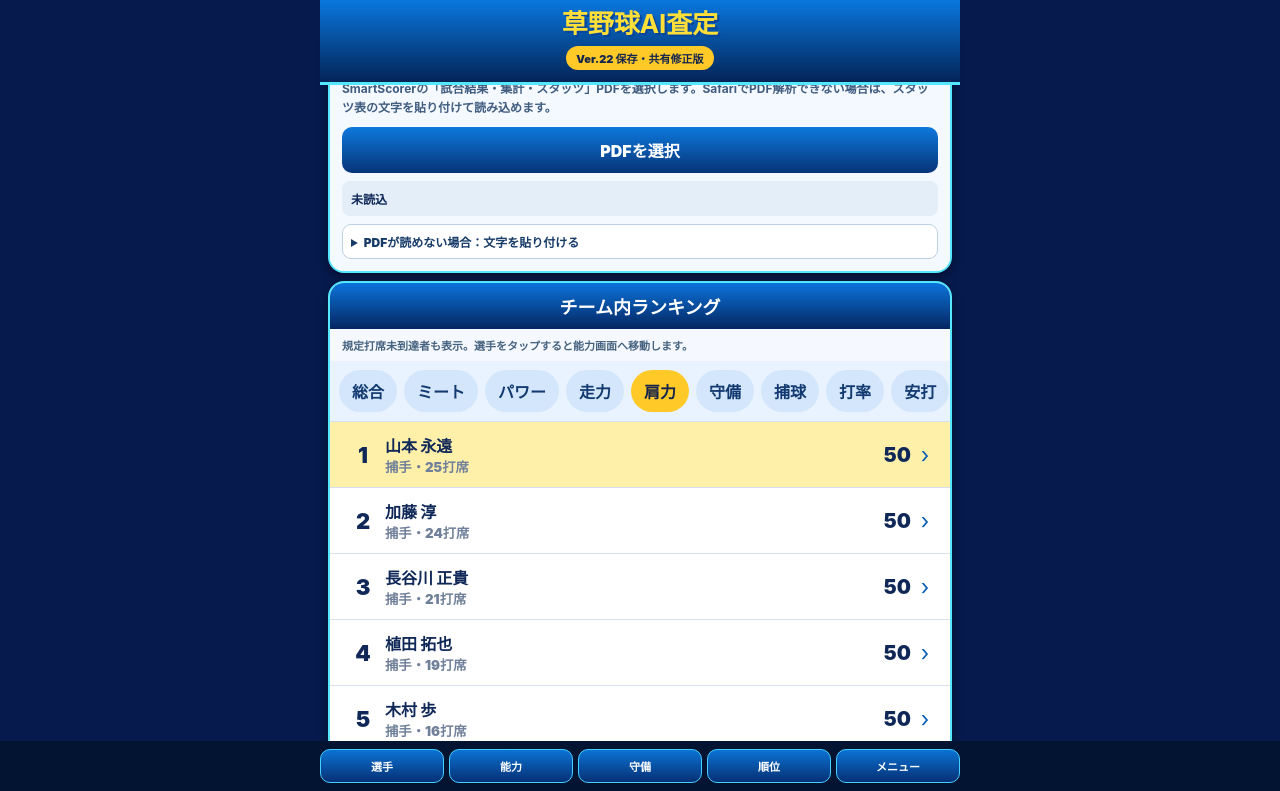
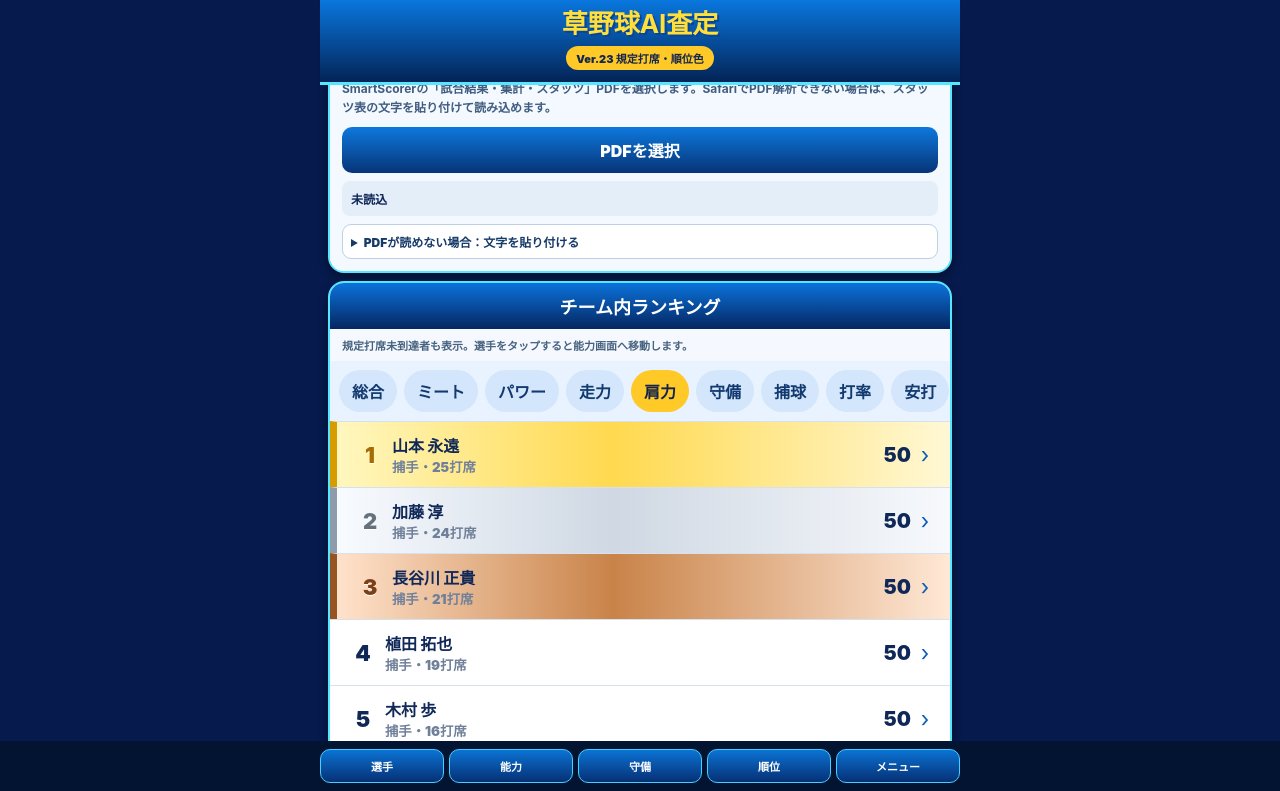
Before and after one commit to yongyuanshanben99-cell/kusayakyu-ai, a plain HTML site: page index.html in a window 1280 px wide. Both pictures are taken after a click on the element 640 px from the left and 2788 px from the top of the page. Shown: the part 2397-3188 px from the top of the page. Drawn offline with Linux system fonts and the light colour scheme.

Commit message:
Add files via upload

```diff
--- a/index.html
+++ b/index.html
@@ -4,8 +4,8 @@
 <meta charset="utf-8">
 <meta name="viewport" content="width=device-width,initial-scale=1,viewport-fit=cover">
 <meta name="theme-color" content="#061a4d">
-<link rel="manifest" href="./manifest.webmanifest?v=22">
-<title>草野球AI査定 Ver.22</title>
+<link rel="manifest" href="./manifest.webmanifest?v=23">
+<title>草野球AI査定 Ver.23</title>
 <style>
 :root{--navy:#061a4d;--blue:#086bd3;--cyan:#55e7ff;--gold:#ffc928;--panel:#eef6ff}
 *{box-sizing:border-box}
@@ -104,11 +104,42 @@ repeating-linear-gradient(100deg,#58bd48 0 26px,#4eaf42 26px 52px)}
 .share-note{padding:9px;border-radius:8px;background:#e5effa;color:#49627e;font-size:11px;font-weight:800;line-height:1.5}
 #shareData{background:linear-gradient(#20a86a,#087947)}
 
+
+.rank-row.rank-gold{
+  background:linear-gradient(90deg,#fff7bf,#ffd94f 45%,#fff8d5);
+  border-left:7px solid #d79d00;
+}
+.rank-row.rank-silver{
+  background:linear-gradient(90deg,#f8fbff,#cfd8e3 45%,#f7f9fc);
+  border-left:7px solid #8d9baa;
+}
+.rank-row.rank-bronze{
+  background:linear-gradient(90deg,#ffe2cb,#c98349 45%,#ffe8d6);
+  border-left:7px solid #985322;
+}
+.rank-row.rank-gold .rank-no{
+  color:#a76c00;
+  text-shadow:0 1px #fff;
+}
+.rank-row.rank-silver .rank-no{
+  color:#65717d;
+  text-shadow:0 1px #fff;
+}
+.rank-row.rank-bronze .rank-no{
+  color:#7c3f18;
+  text-shadow:0 1px #fff;
+}
+.rank-row.rank-gold .rank-value,
+.rank-row.rank-silver .rank-value,
+.rank-row.rank-bronze .rank-value{
+  color:#102858;
+}
+
 </style>
 </head>
 <body>
 <div class="app">
-<header class="header"><h1>草野球AI査定</h1><div class="version">Ver.22 保存・共有修正版</div></header>
+<header class="header"><h1>草野球AI査定</h1><div class="version">Ver.23 規定打席・順位色</div></header>
 <section class="top-actions">
 <button id="addPlayer">＋選手</button><button id="deletePlayer">選手削除</button><button id="applySeason">29選手反映</button><button id="smartImportTop">SmartScorer</button><button id="saveJson">JSON保存</button><button id="shareData">データ共有</button><button id="loadJson">JSON読込</button>
 </section>
@@ -255,10 +286,27 @@ function rankValue(p,k){const s=p.stats,c=calc(p);if(k==="overall")return overal
 function renderRanking(){
  const tabs=[["overall","総合"],["contact","ミート"],["power","パワー"],["speed","走力"],["arm","肩力"],["fielding","守備"],["catching","捕球"],["avg","打率"],["hits","安打"],["doubles","二塁打"],["triples","三塁打"],["hr","本塁打"],["rbi","打点"],["runs","得点"],["sb","盗塁"],["walks","四死球"],["so","三振"],["obp","出塁率"],["slg","長打率"],["ops","OPS"]];
  rankTabs.innerHTML=tabs.map(([k,l])=>`<button data-rank="${k}" class="${rankingKey===k?"active":""}">${l}</button>`).join("");
- let list=[...data.players];const q=qualification();if(rankingKey==="avg")list=list.filter(p=>(+p.stats.pa||0)>=q);
+ let list=[...data.players];
+ const q=qualification();
+ const qualifiedKeys=["avg","obp","slg","ops"];
+ if(qualifiedKeys.includes(rankingKey)){
+   list=list.filter(p=>(+p.stats.pa||0)>=q);
+ }
  list.sort((a,b)=>rankValue(b,rankingKey)-rankValue(a,rankingKey)||(+b.stats.pa||0)-(+a.stats.pa||0));
- rankGuide.textContent=rankingKey==="avg"?`規定打席 ${q}打席以上の選手のみ表示`:"規定打席未到達者も表示。選手をタップすると能力画面へ移動します。";
- rankList.innerHTML=list.slice(0,10).map((p,i)=>{let v=rankValue(p,rankingKey);const decimal=["avg","obp","slg","ops"].includes(rankingKey);return `<button class="rank-row ${p.id===data.selected?"selected":""}" data-player="${p.id}"><span class="rank-no">${i+1}</span><span class="rank-name">${p.name}<small>${p.mainPosition}・${p.stats.pa}打席</small></span><span class="rank-value">${decimal?v.toFixed(3).replace(/^0/,""):Math.round(v)}</span><span class="rank-arrow">›</span></button>`}).join("")||`<div style="padding:20px;text-align:center">対象選手がいません</div>`;
+ rankGuide.textContent=qualifiedKeys.includes(rankingKey)
+   ?`規定打席 ${q}打席以上の選手のみ表示`
+   :"規定打席未到達者も表示。選手をタップすると能力画面へ移動します。";
+ rankList.innerHTML=list.slice(0,10).map((p,i)=>{
+   let v=rankValue(p,rankingKey);
+   const decimal=qualifiedKeys.includes(rankingKey);
+   const rankClass=i===0?"rank-gold":i===1?"rank-silver":i===2?"rank-bronze":"";
+   return `<button class="rank-row ${rankClass} ${p.id===data.selected?"selected":""}" data-player="${p.id}">
+     <span class="rank-no">${i+1}</span>
+     <span class="rank-name">${p.name}<small>${p.mainPosition}・${p.stats.pa}打席</small></span>
+     <span class="rank-value">${decimal?v.toFixed(3).replace(/^0/,""):Math.round(v)}</span>
+     <span class="rank-arrow">›</span>
+   </button>`;
+ }).join("")||`<div style="padding:20px;text-align:center">規定打席 ${q}打席に到達した選手がいません</div>`;
 }
 playerStrip.addEventListener("click",e=>{const b=e.target.closest("[data-id]");if(!b)return;data.selected=b.dataset.id;save();render()});
 rankTabs.addEventListener("click",e=>{const b=e.target.closest("[data-rank]");if(!b)return;rankingKey=b.dataset.rank;renderRanking()});
@@ -412,7 +460,7 @@ loadJson.onclick=()=>jsonFile.click();jsonFile.onchange=async()=>{try{const obj=
 document.querySelectorAll("[data-go]").forEach(b=>b.onclick=()=>document.querySelector(b.dataset.go)?.scrollIntoView({behavior:"smooth"}));
 window.addEventListener("beforeunload",e=>{if(dirty){e.preventDefault();e.returnValue=""}});
 save();render();
-if("serviceWorker"in navigator)navigator.serviceWorker.register("./sw.js?v=22").catch(()=>{});
+if("serviceWorker"in navigator)navigator.serviceWorker.register("./sw.js?v=23").catch(()=>{});
 </script>
 </body>
 </html>
--- a/sw.js
+++ b/sw.js
@@ -1,4 +1,4 @@
-const CACHE="kusayakyu-ai-v22";
+const CACHE="kusayakyu-ai-v23";
 const ASSETS=["./","./index.html","./manifest.webmanifest","./icon-192.png","./icon-512.png"];
 self.addEventListener("install",e=>e.waitUntil(caches.open(CACHE).then(c=>c.addAll(ASSETS)).then(()=>self.skipWaiting())));
 self.addEventListener("activate",e=>e.waitUntil(caches.keys().then(keys=>Promise.all(keys.filter(k=>k!==CACHE).map(k=>caches.delete(k)))).then(()=>self.clients.claim())));
```
Also changed, not shown: manifest.webmanifest, 1 other file.
